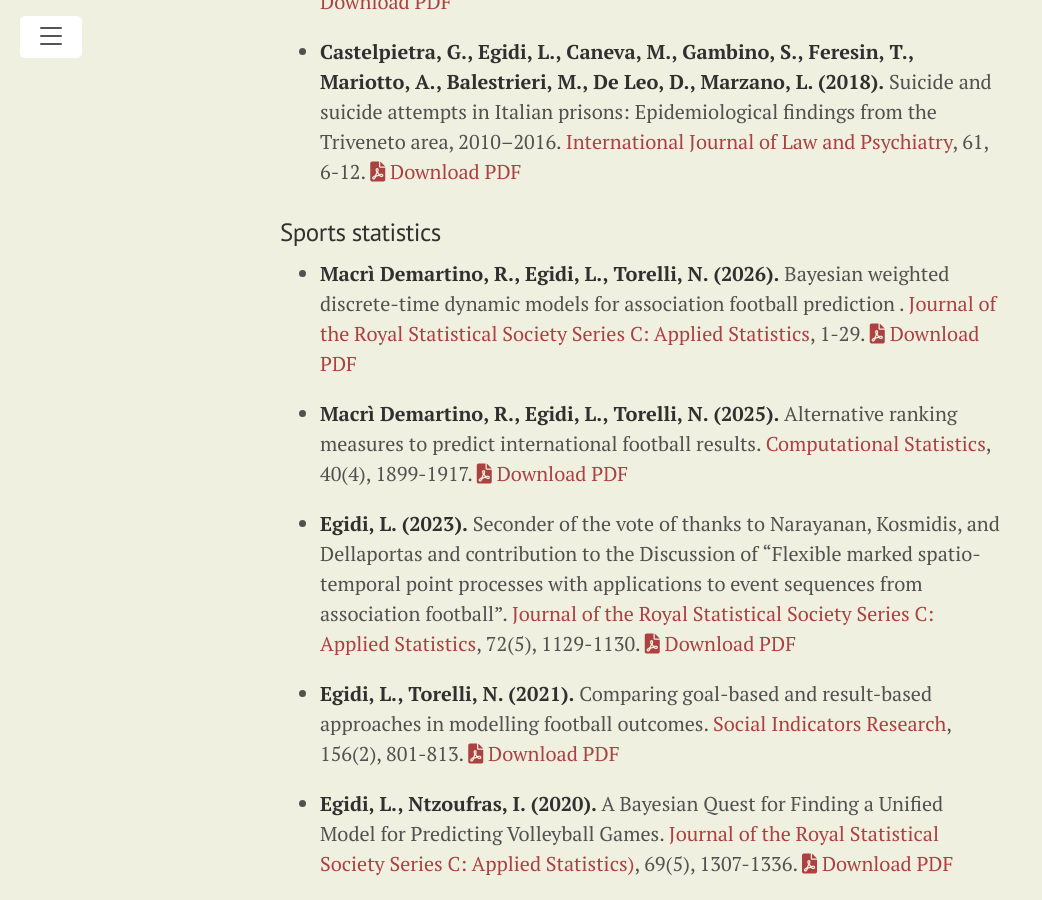
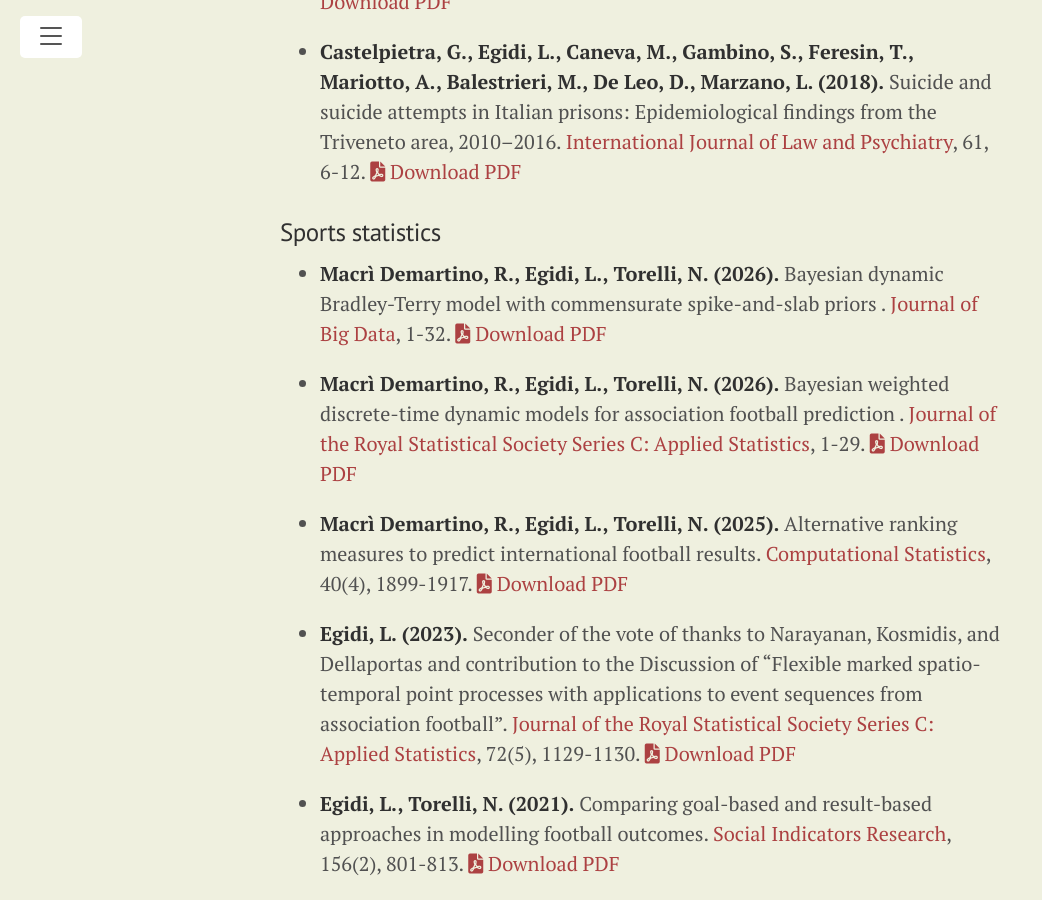
Before and after one commit to LeoEgidi/leoegidi.github.io, a Jekyll site: the page built from publications.md, in a window 1280 px wide and 900 px high, scrolled down 2624 px. Shown: the whole window, without its empty margins (0-1042 px from the left). Built offline with Jekyll 4.4.1, drawn with Linux system fonts in a browser that asks for light colours; Markdown is read by kramdown in place of the engine named in the settings.

Commit message:
new_paper

```diff
--- a/publications.md
+++ b/publications.md
@@ -101,6 +101,12 @@ desciption: "List of academic publications of Leonardo Egidi"
 
 ### Sports statistics
 
+- **Macrì Demartino, R., Egidi, L., Torelli, N. (2026).** Bayesian dynamic Bradley-Terry model with commensurate spike-and-slab priors . [Journal of Big Data](https://link.springer.com/article/10.1186/s40537-026-01486-6){:target="_blank" rel="noopener noreferrer"}, 1-32.
+<a href="{{ '/paper/paper_bigdata.pdf' | relative_url }}" target="_blank">
+    <i class="fas fa-file-pdf"></i> Download PDF
+</a>
+
+
 - **Macrì Demartino, R., Egidi, L., Torelli, N. (2026).** Bayesian weighted discrete-time dynamic models for association football prediction . [Journal of the Royal Statistical Society Series C: Applied Statistics](https://academic.oup.com/jrsssc/advance-article/doi/10.1093/jrsssc/qlag032/8704597?searchresult=1){:target="_blank" rel="noopener noreferrer"}, 1-29.
 <a href="{{ '/paper/bayesian_weighted.pdf' | relative_url }}" target="_blank">
     <i class="fas fa-file-pdf"></i> Download PDF
```
Also changed, not shown: 1 other file.
